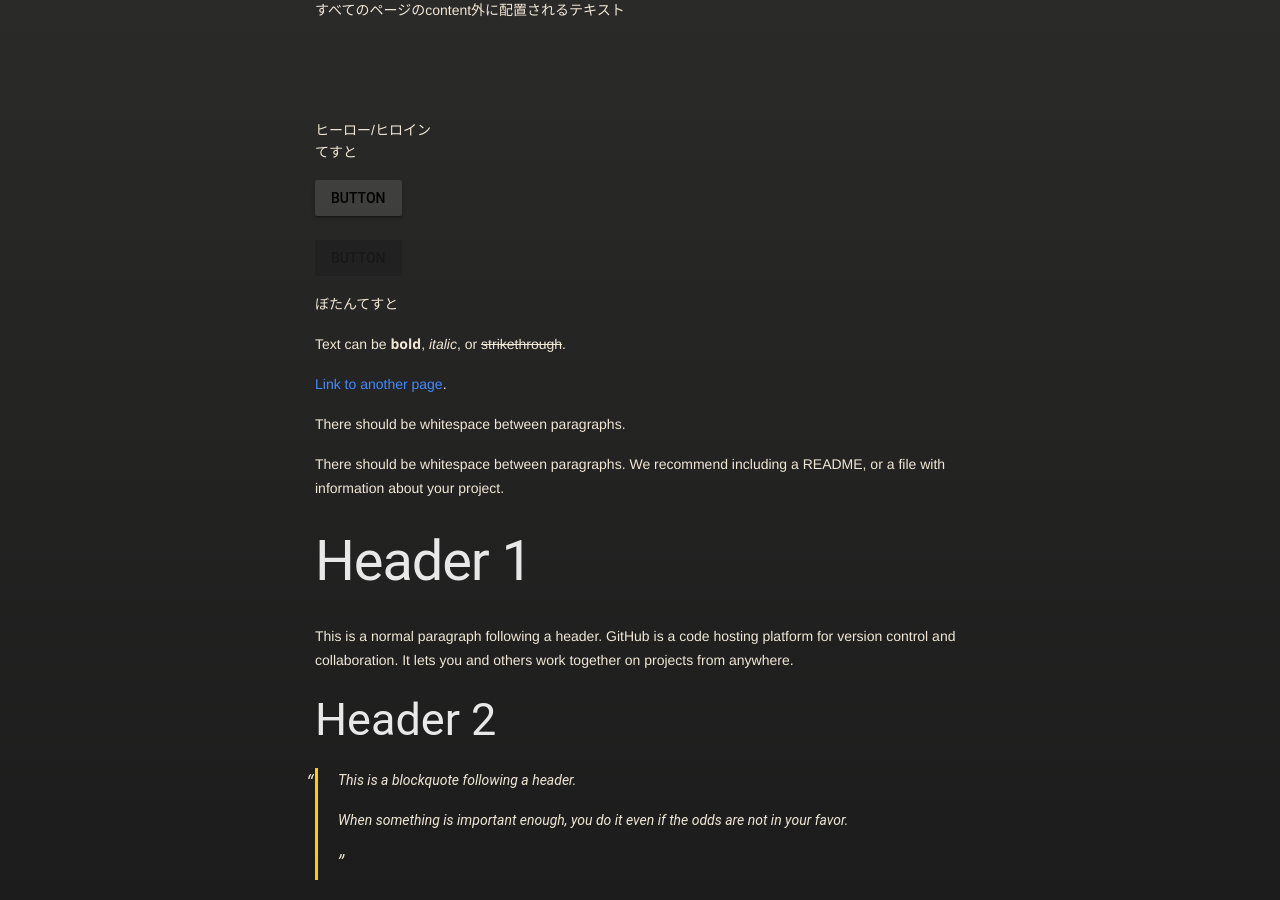
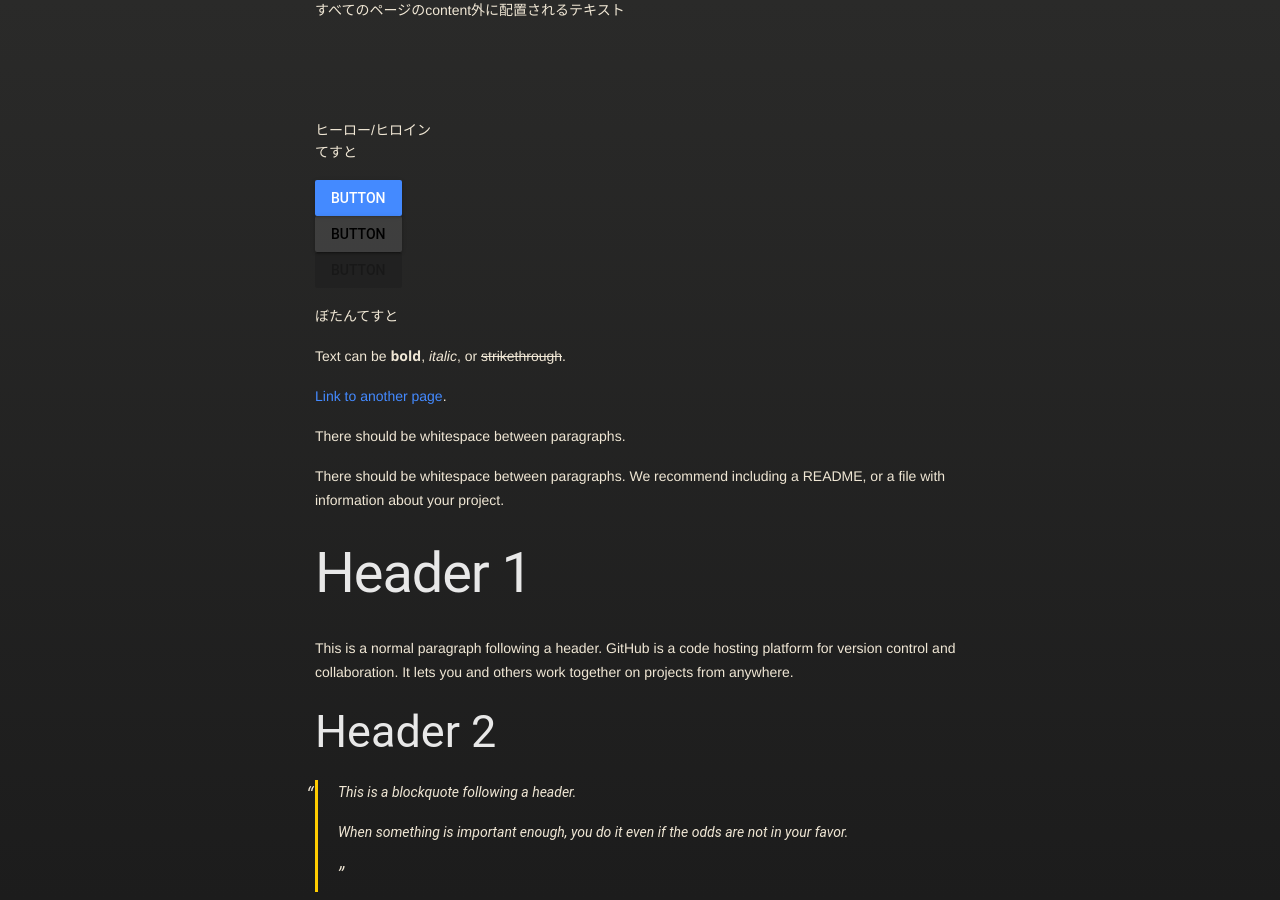
Before and after one commit to gyaaaaaaaaaaaa/readmetest.github.io, a Jekyll site: the page built from index.md, in a window 1280 px wide and 900 px high. Built offline with Jekyll 4.4.1, drawn with Linux system fonts in a browser that asks for light colours; our own code applies the rules of GitHub Pages for plain Markdown files.

Commit message:
Update index.md

```diff
--- a/index.md
+++ b/index.md
@@ -11,13 +11,14 @@
 
 てすと
 
+<!-- Accent-colored raised button with ripple -->
+<button class="mdl-button mdl-js-button mdl-button--raised mdl-js-ripple-effect mdl-button--accent">
+  Button
+</button>
 <!-- Raised button with ripple -->
 <button class="mdl-button mdl-js-button mdl-button--raised mdl-js-ripple-effect">
   Button
 </button>
-<!-- Ready to use Font Awesome. Activate interlock. Dynotherms - connected. Infracells - up. Icons are go! -->
-<br />
-<br />
 <!-- Raised disabled button -->
 <button class="mdl-button mdl-js-button mdl-button--raised" disabled>
   Button
```
